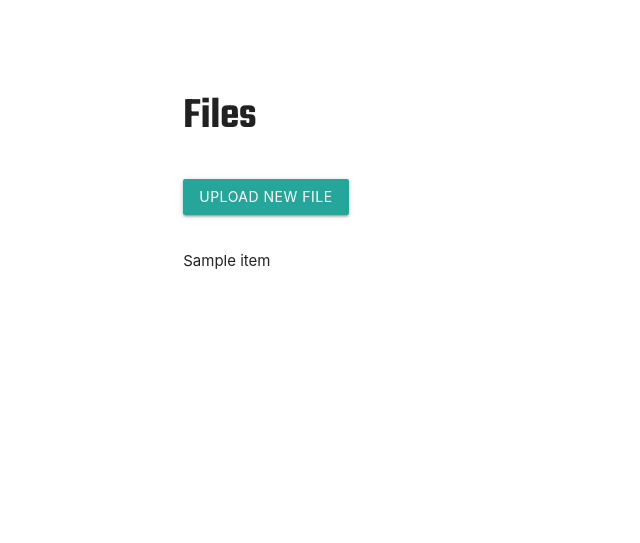
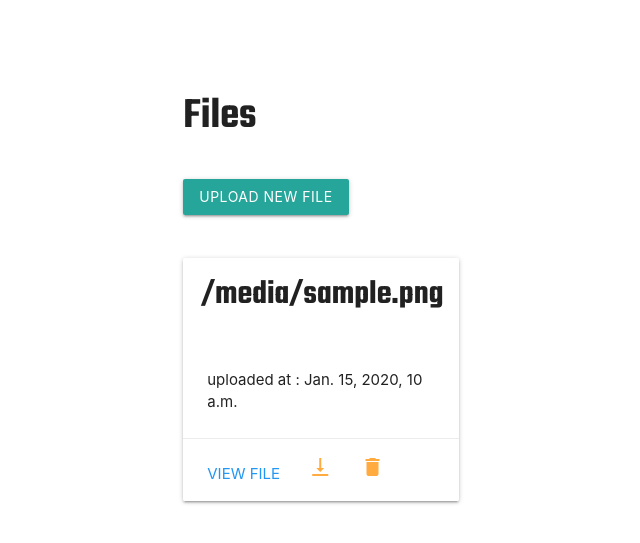
Before and after one commit to jithin0000/code_point_pocket, a Django app: template encryptedfile/templates/encryptedfile/file_list.html in a window 1280 px wide. Shown: the top 543 px of the page, without its empty margins (20-660 px from the left). Run offline with Django 3.2, Linux system fonts and the light colour scheme; the template is opened without the code that fills it: most values are stand-ins (such as "Sample title", 1, 10 or a date in 2020).

```diff
--- a/encryptedfile/models.py
+++ b/encryptedfile/models.py
@@ -11,6 +11,7 @@ class EncryptedFile(models.Model):
     user= models.ForeignKey(MyUser, on_delete=models.CASCADE)
     file_name=models.CharField(max_length=100)
     file_url = models.FileField(upload_to=user_file_upload)
+    created_at = models.DateTimeField(auto_now_add=True)
 
     def __str__(self):
         return self.file_name
--- a/encryptedfile/templates/encryptedfile/file_list.html
+++ b/encryptedfile/templates/encryptedfile/file_list.html
@@ -17,14 +17,22 @@
         </div>
 
         <div class="row">
-            <div class="col">
-                <ul>
-                    {% for item in object_list %}
-                    <li>{{item}}</li>
-                    {% endfor %}
-                </ul>
+            {% for item in object_list %}
+                <div class="col s4">
+                    <div class="card" >
+                        <h4 class="center-align" style="padding: 18px;">{{item.file_name}}</h4>
+                    <div class="card-content">
+                        <p> uploaded at : {{item.created_at}}</p>
+                    </div>
+                    <div class="card-action">
+                        <a href="#" class="blue-text">view file</a>
+                        <a href="#"><i class="material-icons">vertical_align_bottom</i></a>
+                        <a href="#"><i class="material-icons">delete</i></a>
+                    </div>
             </div>
         </div>
+            {% endfor %}
+    </div>
 
     </div>
 </section>
--- a/pocket/settings.py
+++ b/pocket/settings.py
@@ -130,4 +130,4 @@ MEDIA_ROOT=os.path.join(BASE_DIR, 'static_cdn', 'media')
 
 
 AUTH_USER_MODEL='customuser.MyUser'
-LOGIN_URL="/login/"
+LOGIN_URL="/auth/login"
```
Also changed, not shown: encryptedfile/migrations/0002_encryptedfile_created_at.py (added).
